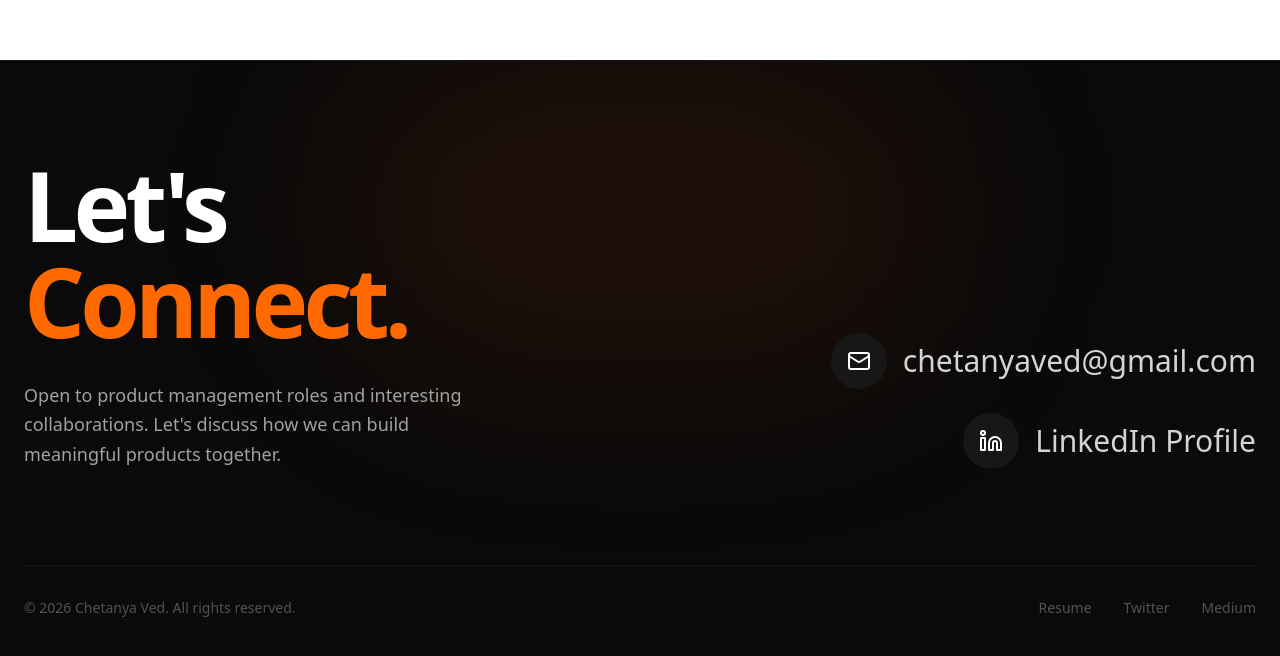
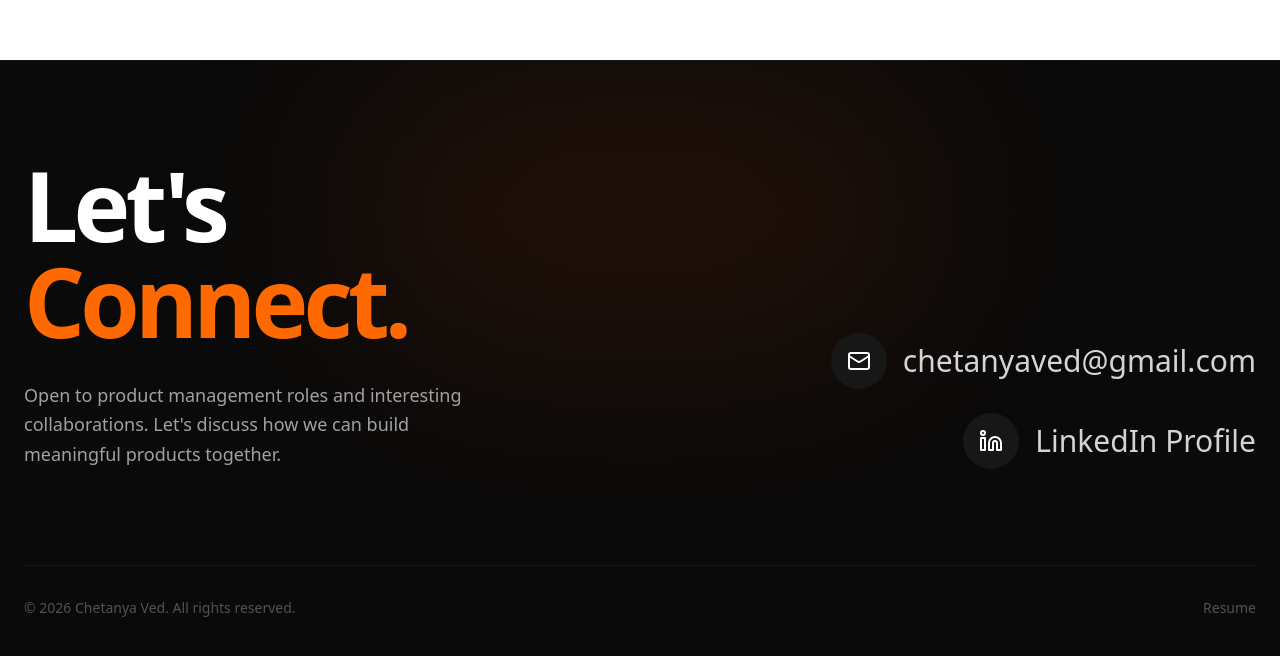
Before and after one commit to chetanya1998/Portfolio, a React (Vite) app: page / in a window 1280 px wide. Shown: the part 9041-9697 px from the top of the page. Built offline with nearby package versions, Linux system fonts and the light colour scheme.

Commit message:
Remove Twitter and Medium from footer

```diff
--- a/src/Portfolio.jsx
+++ b/src/Portfolio.jsx
@@ -1039,8 +1039,6 @@ export default function Portfolio() {
                         <p className="text-center md:text-left">© {new Date().getFullYear()} {personalInfo.name}. All rights reserved.</p>
                         <div className="flex gap-8">
                             <a href="#" className="hover:text-white transition-colors">Resume</a>
-                            <a href="#" className="hover:text-white transition-colors">Twitter</a>
-                            <a href="#" className="hover:text-white transition-colors">Medium</a>
                         </div>
                     </div>
                 </div>
```
